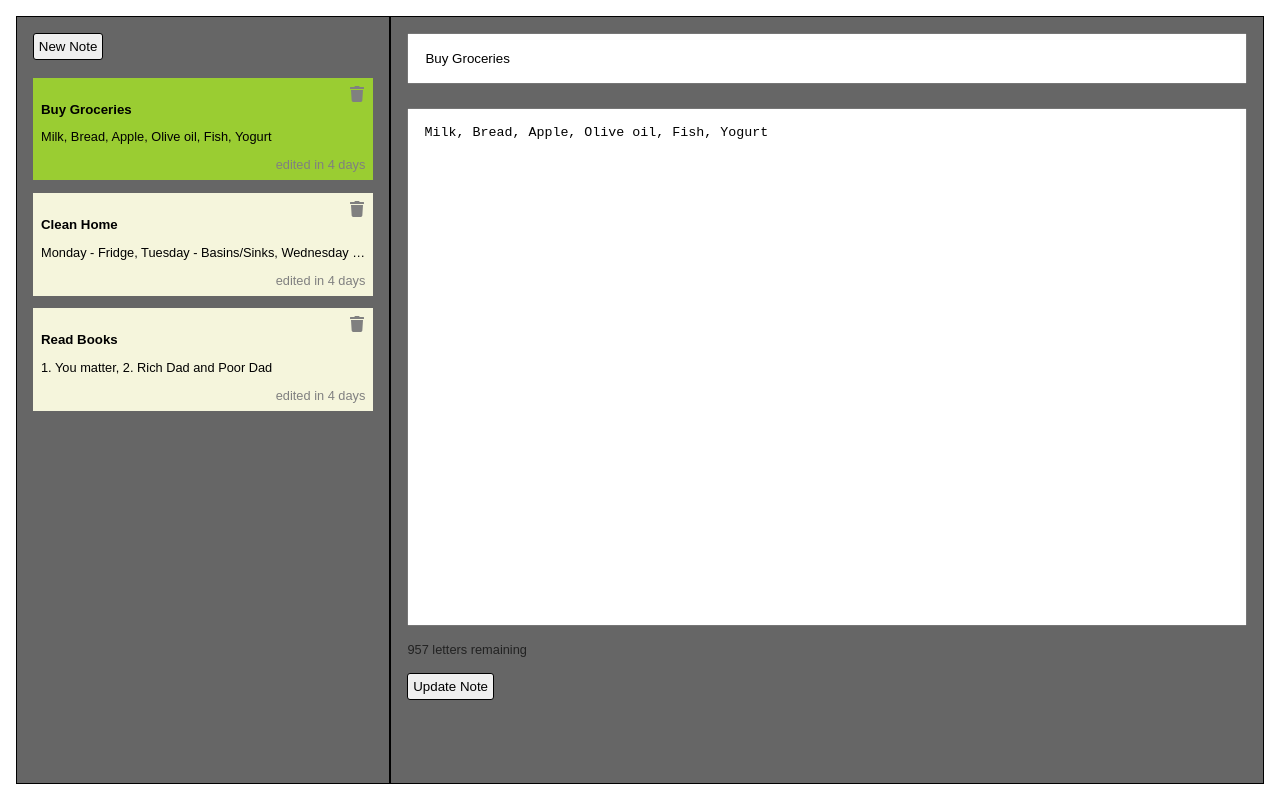
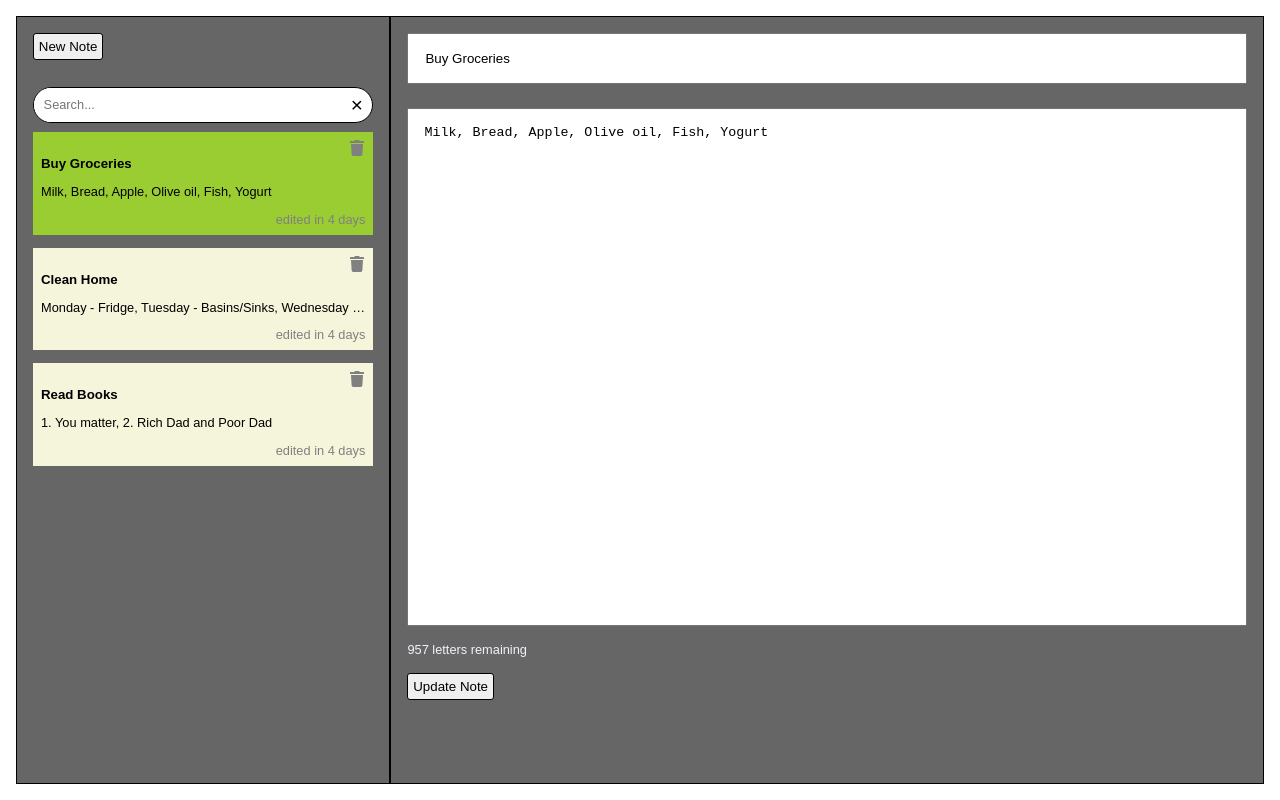
Before and after one commit to ManishaMuskan/react-notes-app, a React (Create React App) app: page / in a window 1280 px wide. Built offline with nearby package versions, Linux system fonts and the light colour scheme.

Commit message:
Search component added and working

```diff
--- a/src/App.css
+++ b/src/App.css
@@ -29,6 +29,7 @@
 	width: 70%;
 }
 
+/* ==================Notes=================== */
 /* Notes Editor */
 
 .note-editor-body {
@@ -52,7 +53,7 @@
 
 .note-editor-body .character-limit {
 	font-size: 0.8rem;
-	color: #222;
+	color: #f0f2fc;
 	margin-bottom: 1rem;
 }
 
@@ -60,6 +61,11 @@
 	padding: 0.3rem;
 	border: 1px solid;
 	border-radius: 3px;
+}
+
+/* Notes List */
+.no-notes-message {
+	color: #f0f2fc;
 }
 
 /* Notes Preview */
@@ -183,6 +189,28 @@
 	color: black;
 }
 
-.hide {
-	display: none;
+/* =================Search================== */
+.search-wrapper {
+	display: flex;
+	justify-content: space-between;
+	background-color: white;
+	border: 1px solid;
+	border-radius: 1.625rem;
+	margin: .6rem auto ;
 }
+
+.search-wrapper .search-input {
+	flex-grow: 1;
+	font-size: .8rem;
+    outline: none;
+    padding: 0.3rem 0 0.3rem 0.6rem;
+	border: none;
+	border-radius: 1.625rem;
+}
+
+.search-wrapper .clear-search {
+padding: .3rem .6rem;
+font-size: 1.3rem;
+border: none;
+cursor: pointer;
+}
--- a/src/components/notes/notes_list.js
+++ b/src/components/notes/notes_list.js
@@ -1,3 +1,5 @@
+import { useState } from "react";
+import Search from "../search/search";
 import NotePreview from "./note_preview";
 
 const NotesList = ({
@@ -7,8 +9,28 @@ const NotesList = ({
 	handleDeleteNote,
 	showAlert,
 }) => {
-	if (notes.length) {
-		const notesList = notes.map((note) => {
+	const [searchText, setSearchText] = useState("");
+	const [filteredNotes, setFilteredNotes] = useState(notes);
+
+	const searchNotes = (e) => {
+		setSearchText(e.target.value);
+		let copyNotes = [...notes];
+		const text = e.target.value.toLowerCase();
+		let newNotes = copyNotes.filter((n) =>
+			// n.title.toLowerCase().indexOf(text) !== -1 ||
+			// n.body.toLowerCase().indexOf(text) !== -1
+
+			// get the values from the object item, converting the values into a string using the join(' '), changing that string values into lowercase,checking if this string includes our search input [alternate of above code]
+			Object.values(n).join("").toLowerCase().includes(text)
+		);
+		setFilteredNotes(newNotes);
+	};
+
+	const clearSearch = () => {
+		setSearchText("");
+	};
+
+	const notePreview = (note) => {
 		return (
 			<NotePreview
 				note={note}
@@ -19,10 +41,29 @@ const NotesList = ({
 				showAlert={showAlert}
 			/>
 		);
-		});
-		return <div className='notes-list'>{notesList}</div>;
+	};
+
+	if (notes.length) {
+		let notesList;
+		if (!searchText.length) {
+			notesList = notes.map((note) => notePreview(note));
 		} else {
-		return <span>No notes added, Add new note</span>;
+			notesList = filteredNotes.map((note) => notePreview(note));
+		}
+		return (
+			<>
+				<Search
+					searchText={searchText}
+					handleSearchOnChange={searchNotes}
+					clearSearch={clearSearch}
+				/>
+				<div className='notes-list'>{notesList}</div>
+			</>
+		);
+	} else {
+		return (
+			<span className='no-notes-message'>No notes added, Add new note</span>
+		);
 	}
 };
 
--- /dev/null
+++ b/src/components/search/search.js
@@ -0,0 +1,17 @@
+const Search = ({ searchText, handleSearchOnChange, clearSearch }) => {
+	return (
+		<div className='search-wrapper'>
+			<input
+				className='search-input'
+				placeholder='Search...'
+				value={searchText}
+				onChange={handleSearchOnChange}
+			/>
+			<span className='clear-search' onClick={clearSearch}>
+				&times;
+			</span>
+		</div>
+	);
+};
+
+export default Search;
--- a/src/constants/app_constants.js
+++ b/src/constants/app_constants.js
@@ -1,6 +1,6 @@
 const AppConstants = {
 	NOTE_BODY_CHARACTER_LIMIT: 1000,
-	ALERT_FLOATING_TIME: 5000, // in miliseconds
+	ALERT_FLOATING_TIME: 2000, // in miliseconds
 };
 
 export default AppConstants;
```
Lines whose indentation alone changed are shown as unchanged.
